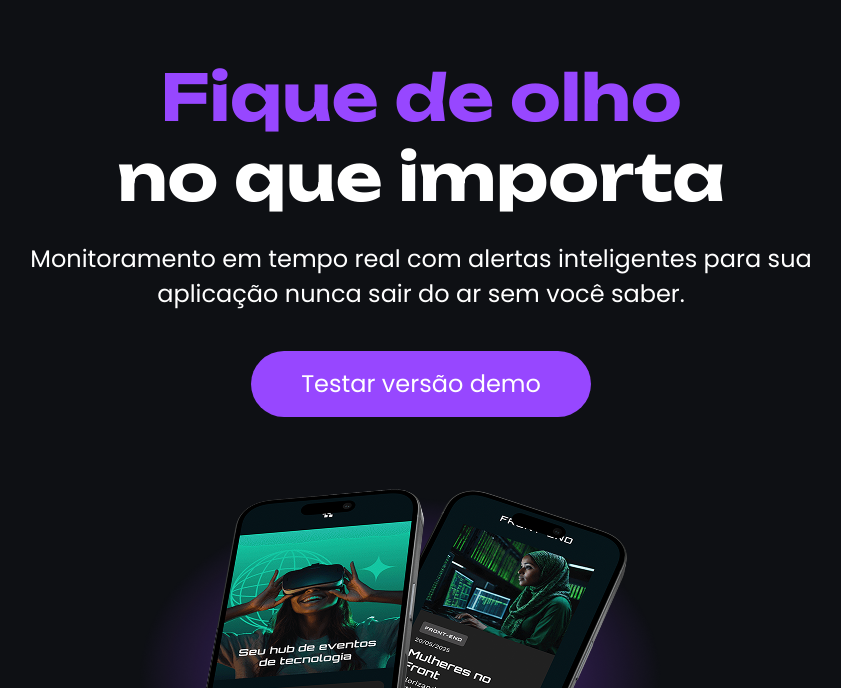
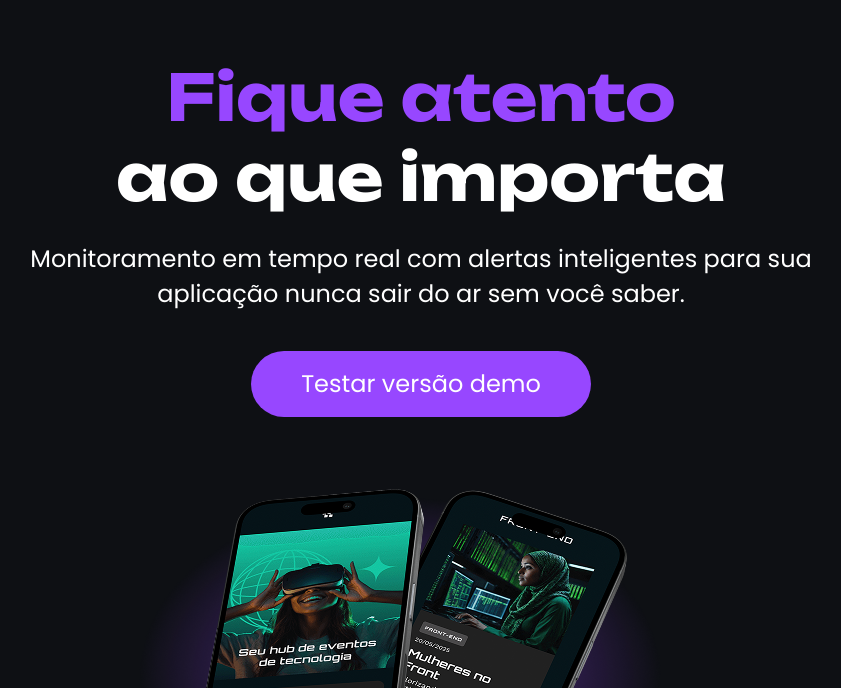
Before and after one commit to HelioGomesz/tecboard, a plain HTML site: page index.html in a window 1280 px wide. Shown: the part 112-800 px from the top of the page, without its empty margins (219-1060 px from the left). Drawn offline with Linux system fonts and the light colour scheme.

Commit message:
altera o título da página

```diff
--- a/index.html
+++ b/index.html
@@ -14,8 +14,8 @@
     </header>
     <main>
         <section>
-            <h1><span>Fique de olho</span>
-                <br>no que importa</h1>
+            <h1><span>Fique atento</span>
+                <br>ao que importa</h1>
             <p>Monitoramento em tempo real com alertas inteligentes para sua aplicação nunca sair do ar sem você saber.</p>
             <a href="#">Testar versão demo</a>
             <img src="img/celulares-sobrepostos-desktop.png" alt="Dois celulares pretos sobrepostos com uma sombra roxa sob eles">
```
